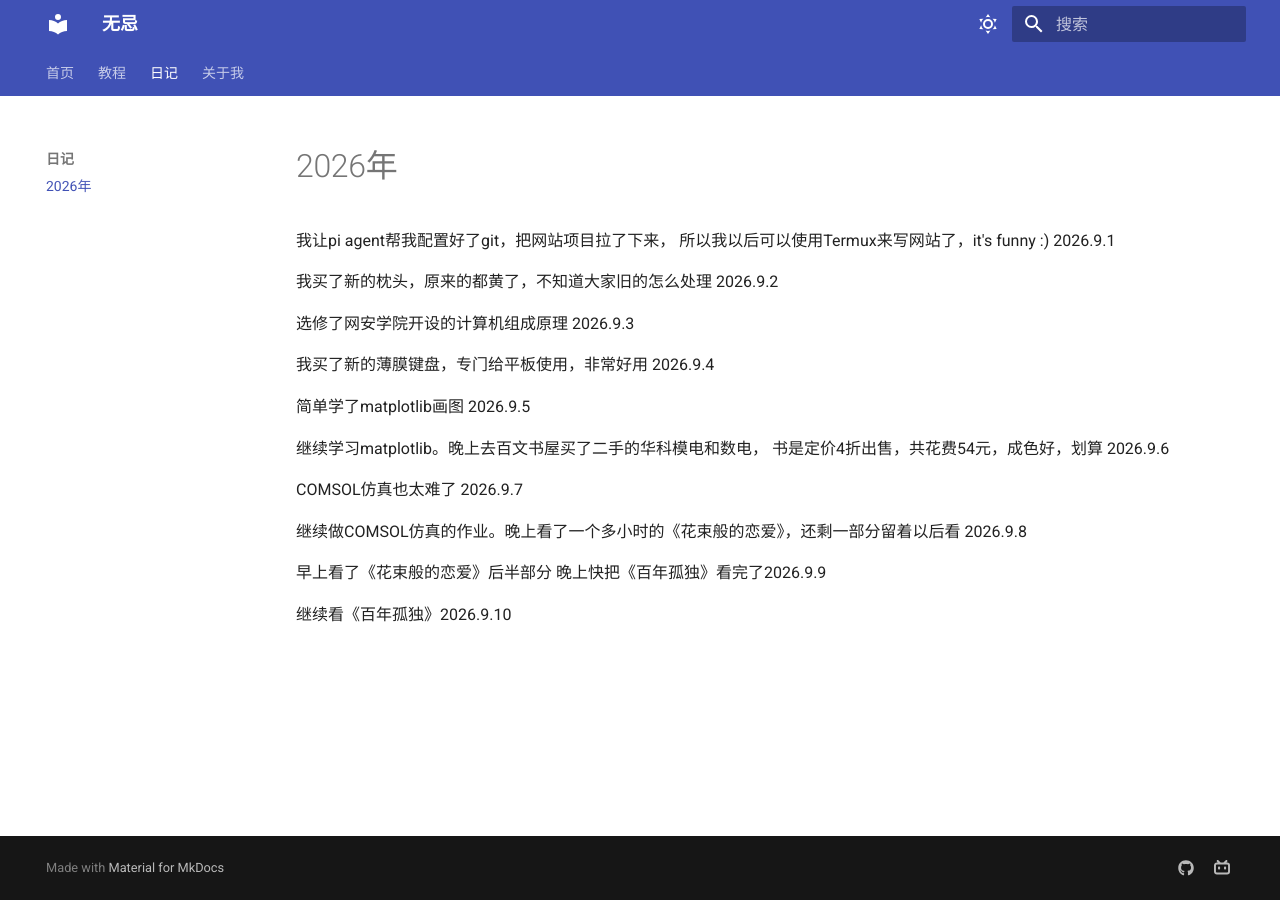
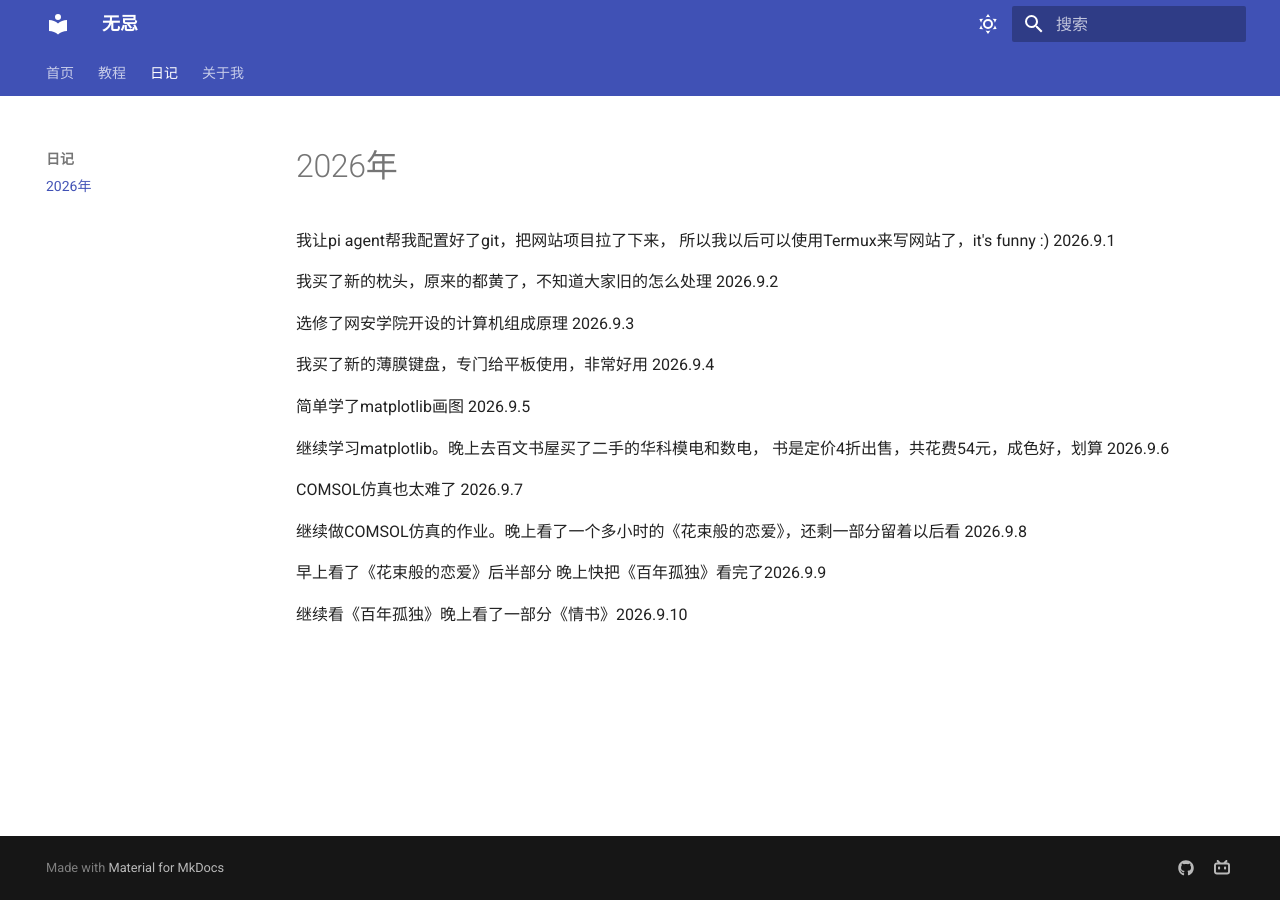
Before and after one commit to Hujiko02/Hujiko02.github.io, an MkDocs documentation site: the page built from docs/diary/2026.md, in a window 1280 px wide. Built offline with MkDocs 1.6.1 and Material for MkDocs 9.7.7, drawn with Linux system fonts in a browser that asks for light colours.

Commit message:
Auto update 2026-09-11 12:33:17

```diff
--- a/docs/diary/2026.md
+++ b/docs/diary/2026.md
@@ -18,4 +18,4 @@ COMSOL仿真也太难了 2026.9.7
 
 早上看了《花束般的恋爱》后半部分 晚上快把《百年孤独》看完了2026.9.9
 
-继续看《百年孤独》2026.9.10
+继续看《百年孤独》晚上看了一部分《情书》2026.9.10
```
Also changed, not shown: 2 other files.
